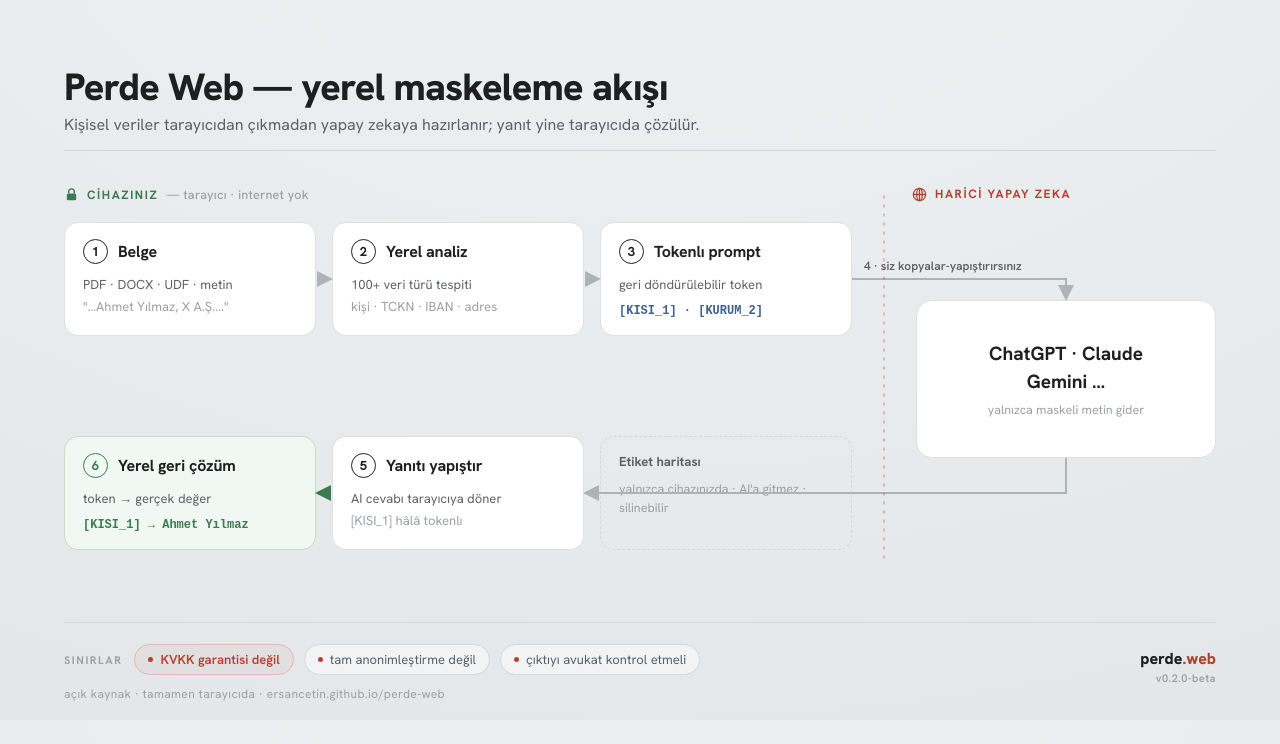
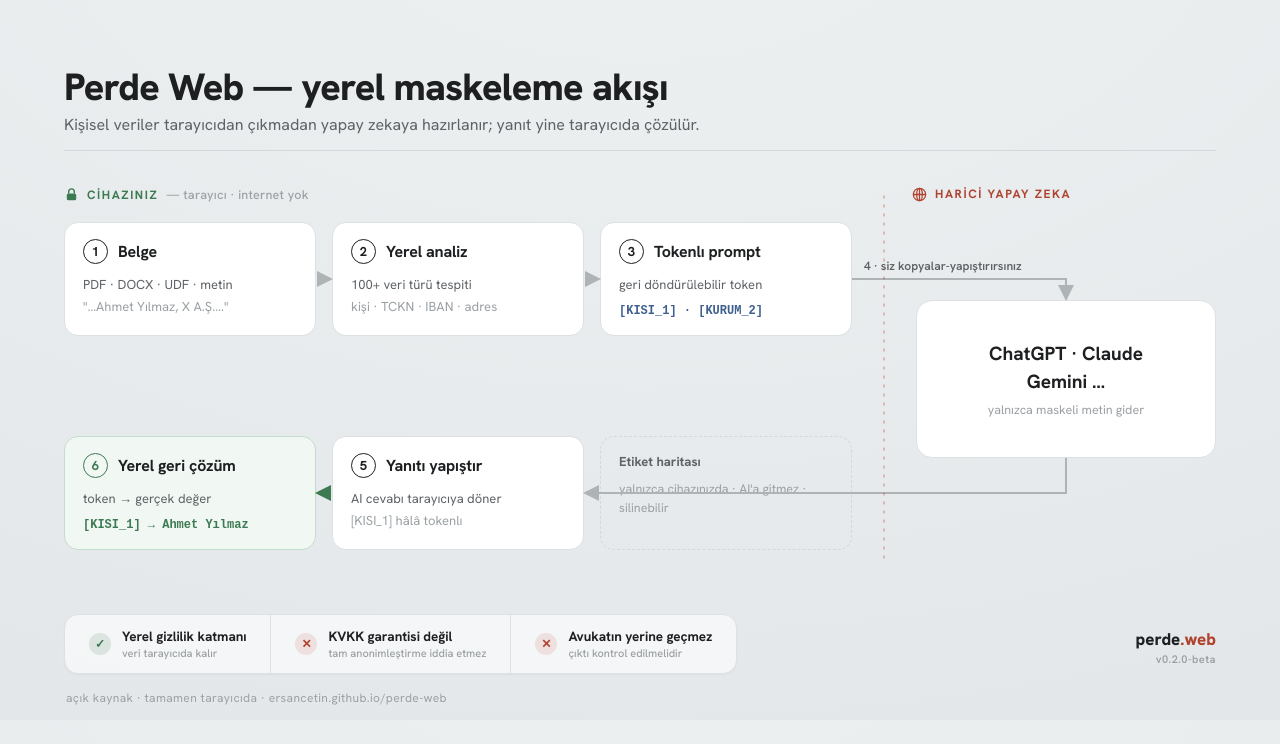
Before and after one commit to ersancetin/perde-web, a website: page docs/akis-minimal.html in a window 1280 px wide. Drawn offline with Linux system fonts and the light colour scheme; a web font is replaced by a local one.

Commit message:
Minimal görsel: "sınırlar" bölümü yeniden — ne yapar / ne yapmaz barı
Zayıf gri çipler yerine ikonlu (✓/✕), bölmeli, iki satırlı sağlam bir bar:
✓ Yerel gizlilik katmanı · ✕ KVKK garantisi değil · ✕ Avukatın yerine geçmez.
Önce değer sonra dürüst sınır → güven artıran, niyetli konumlandırma.

```diff
--- a/docs/akis-minimal.html
+++ b/docs/akis-minimal.html
@@ -48,16 +48,20 @@
   .aicard b{ font-size:19px; font-weight:700; }
   .aicard span{ font-size:12.5px; color:var(--ink3); }
 
-  /* footer — limits as chips */
-  .frule{ position:absolute; left:64px; top:622px; width:1152px; height:1px; background:var(--hair); }
-  .limits{ position:absolute; left:64px; top:644px; display:flex; align-items:center; gap:10px; }
-  .limits .lbl{ font-size:11px; font-weight:700; letter-spacing:.14em; text-transform:uppercase; color:var(--ink3); margin-right:2px; }
-  .chip{ display:inline-flex; align-items:center; gap:7px; padding:6px 13px; border:1px solid var(--hair);
-    border-radius:999px; font-size:13px; color:var(--ink2); background:rgba(255,255,255,.5); }
-  .chip .d0{ width:5px; height:5px; border-radius:50%; background:var(--clay); flex:0 0 auto; }
-  .chip.key{ border-color:#e2b9b0; color:var(--clay); font-weight:600; background:rgba(176,67,47,.05); }
-  .url{ position:absolute; left:64px; top:686px; font-size:12px; color:var(--ink3); letter-spacing:.03em; }
-  .brand{ position:absolute; right:64px; top:648px; font-size:16px; font-weight:800; color:var(--ink); text-align:right; }
+  /* footer — honest "ne yapar / ne yapmaz" bar */
+  .limits{ position:absolute; left:64px; top:614px; display:inline-flex; align-items:stretch;
+    border:1px solid var(--line); border-radius:14px; background:rgba(255,255,255,.62);
+    box-shadow:0 1px 2px rgba(29,31,33,.04); overflow:hidden; }
+  .litem{ display:flex; align-items:center; gap:11px; padding:14px 24px; }
+  .litem + .litem{ border-left:1px solid var(--line); }
+  .ic{ width:22px; height:22px; border-radius:50%; display:flex; align-items:center; justify-content:center;
+    font-size:12px; font-weight:800; flex:0 0 auto; }
+  .ic.no{ background:rgba(176,67,47,.12); color:var(--clay); }
+  .ic.yes{ background:rgba(60,122,82,.14); color:var(--sage); }
+  .tx{ font-size:13.5px; color:var(--ink); font-weight:700; letter-spacing:-.005em; line-height:1.15; }
+  .tx small{ display:block; font-size:11px; font-weight:500; color:var(--ink3); margin-top:2px; letter-spacing:0; }
+  .url{ position:absolute; left:66px; top:690px; font-size:12px; color:var(--ink3); letter-spacing:.03em; }
+  .brand{ position:absolute; right:64px; top:628px; font-size:17px; font-weight:800; color:var(--ink); text-align:right; }
   .brand small{ display:block; font-size:11px; font-weight:600; color:var(--ink3); margin-top:2px; letter-spacing:.04em; }
 
   .xlabel{ position:absolute; left:864px; top:258px; font-size:12px; font-weight:600; color:var(--ink2); }
@@ -121,13 +125,11 @@
     <line x1="884" y1="196" x2="884" y2="560" stroke="#b0432f" stroke-width="1.3" stroke-dasharray="2 7" stroke-linecap="round" opacity="0.45"/>
   </svg>
 
-  <!-- footer limits -->
-  <div class="frule"></div>
+  <!-- footer: ne yapar / ne yapmaz -->
   <div class="limits">
-    <span class="lbl">Sınırlar</span>
-    <span class="chip key"><span class="d0"></span>KVKK garantisi değil</span>
-    <span class="chip"><span class="d0"></span>tam anonimleştirme değil</span>
-    <span class="chip"><span class="d0"></span>çıktıyı avukat kontrol etmeli</span>
+    <div class="litem"><span class="ic yes">✓</span><span class="tx">Yerel gizlilik katmanı<small>veri tarayıcıda kalır</small></span></div>
+    <div class="litem"><span class="ic no">✕</span><span class="tx">KVKK garantisi değil<small>tam anonimleştirme iddia etmez</small></span></div>
+    <div class="litem"><span class="ic no">✕</span><span class="tx">Avukatın yerine geçmez<small>çıktı kontrol edilmelidir</small></span></div>
   </div>
   <div class="url">açık kaynak · tamamen tarayıcıda · ersancetin.github.io/perde-web</div>
   <div class="brand">perde<span style="color:#b0432f">.web</span><small>v0.2.0-beta</small></div>
```
Also changed, not shown: docs/akis-minimal.png.
